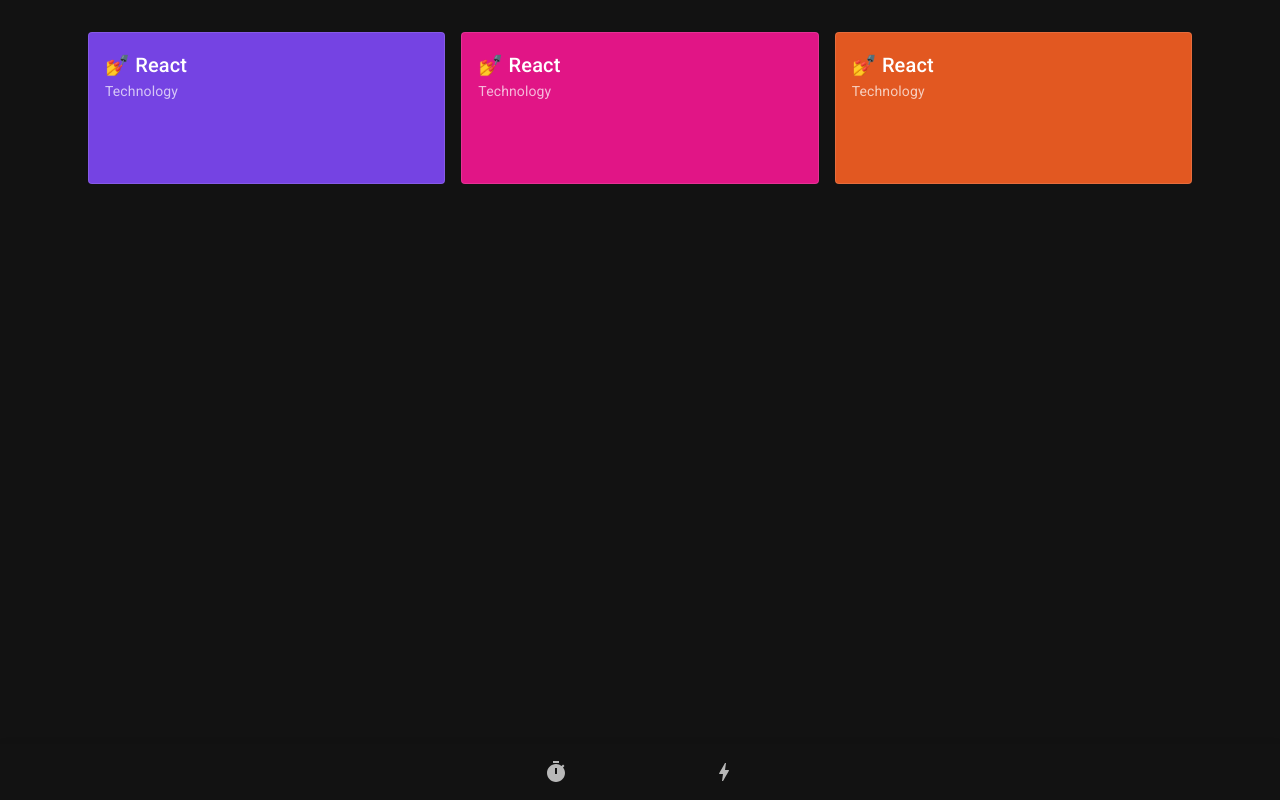
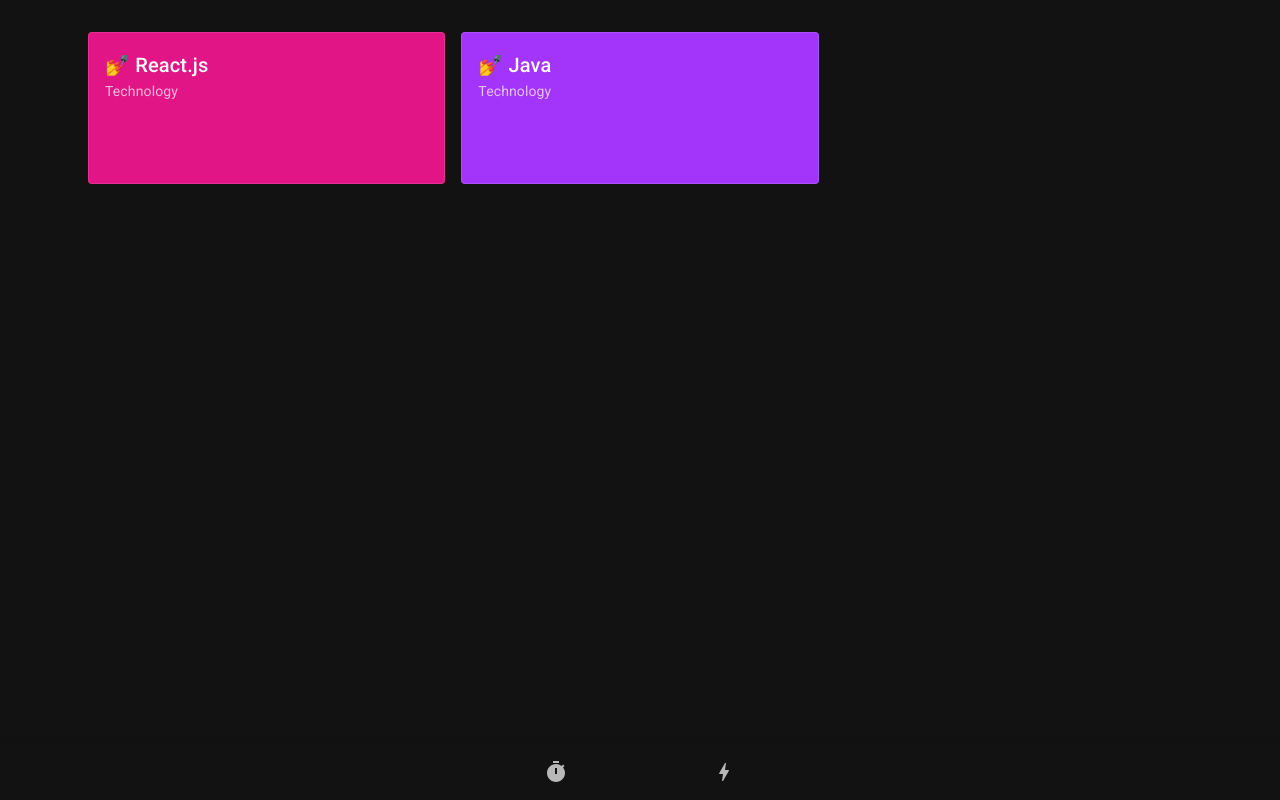
Before and after one commit to EduardoGiacomini/tomorrow-web, a React (Vite) app: page / in a window 1280 px wide. Built offline with nearby package versions, Linux system fonts and the light colour scheme.

Commit message:
feat: created flash card groups

```diff
--- /dev/null
+++ b/src/modules/flash-cards/components/flash-cards-group.tsx
@@ -0,0 +1,44 @@
+import React from "react";
+import { Card, CardActionArea, CardContent, Typography } from "@mui/material";
+import { FlashCardGroupModel } from "../models";
+
+interface Props {
+  group: FlashCardGroupModel;
+}
+
+export function FlashCardGroup(props: Props): React.ReactElement {
+  const { group } = props;
+
+  return (
+    <Card
+      variant="outlined"
+      sx={{
+        cursor: "pointer",
+        background: group.color,
+      }}
+    >
+      <CardActionArea
+        sx={{
+          display: "flex",
+          alignItems: "flex-start",
+          justifyContent: "flex-start",
+          minHeight: "150px",
+        }}
+      >
+        <CardContent>
+          <Typography variant="h6" component="h6">
+            {group.icon} {group.title}
+          </Typography>
+          <Typography
+            sx={{ fontSize: 14 }}
+            color="text.secondary"
+            component="p"
+            gutterBottom
+          >
+            {group.area}
+          </Typography>
+        </CardContent>
+      </CardActionArea>
+    </Card>
+  );
+}
--- /dev/null
+++ b/src/modules/flash-cards/components/index.ts
@@ -0,0 +1 @@
+export { FlashCardGroup } from "./flash-cards-group";
--- a/src/modules/flash-cards/data/fash-cards.json
+++ b/src/modules/flash-cards/data/fash-cards.json
@@ -1,18 +1,31 @@
 [
   {
+    "id": "react",
     "title": "React.js",
     "area": "Technology",
     "icon": "💅",
     "star": true,
+    "color": "#E11586",
     "cards": [
       {
+        "id": "what-do-we-need-to-avoid-when-using-reducers",
         "question": "What do we need to avoid when using reducers?",
         "answer": "Not pure action functions! Because actions are queued unti the next render and any side effect should be avoided! (requests, timers, operations that impact things outside the component)"
       },
       {
+        "id": "give-three-advantages-to-use-reducers-instead-states",
         "question": "Give three advantages to use reducers instead states?",
         "answer": "1. Testing: with reducers it is easy to write unit testing.\n2. Debbuging: we can use console.log for see why and when the action is running.\n 3. Readability: for complex states reducers can be simpler."
       }
     ]
+  },
+  {
+    "id": "java",
+    "title": "Java",
+    "area": "Technology",
+    "icon": "💅",
+    "star": false,
+    "color": "#A235F9",
+    "cards": []
   }
 ]
--- /dev/null
+++ b/src/modules/flash-cards/models/index.ts
@@ -0,0 +1 @@
+export type { FlashCardModel, FlashCardGroupModel } from "./flash-card";
--- a/src/modules/flash-cards/screens/flash-cards-screen.tsx
+++ b/src/modules/flash-cards/screens/flash-cards-screen.tsx
@@ -1,113 +1,19 @@
 import React from "react";
-import {
-  Card,
-  CardActionArea,
-  CardContent,
-  Grid,
-  Typography,
-} from "@mui/material";
+import { Grid } from "@mui/material";
 import { Container } from "../../../components";
+import { FlashCardGroupModel } from "../models";
+import { FlashCardGroup } from "../components";
+import flashCards from "../data/fash-cards.json";
 
 export function FlashCardsScreen(): React.ReactElement {
   return (
     <Container>
       <Grid container spacing={2}>
-        <Grid item xs={12} sm={6} md={4}>
-          <Card
-            variant="outlined"
-            sx={{
-              cursor: "pointer",
-              background: "#7543E3",
-            }}
-          >
-            <CardActionArea
-              sx={{
-                display: "flex",
-                alignItems: "flex-start",
-                justifyContent: "flex-start",
-                minHeight: "150px",
-              }}
-            >
-              <CardContent>
-                <Typography variant="h6" component="h6">
-                  💅 React
-                </Typography>
-                <Typography
-                  sx={{ fontSize: 14 }}
-                  color="text.secondary"
-                  component="p"
-                  gutterBottom
-                >
-                  Technology
-                </Typography>
-              </CardContent>
-            </CardActionArea>
-          </Card>
-        </Grid>
-        <Grid item xs={12} sm={6} md={4}>
-          <Card
-            variant="outlined"
-            sx={{
-              cursor: "pointer",
-              background: "#E11586",
-            }}
-          >
-            <CardActionArea
-              sx={{
-                display: "flex",
-                alignItems: "flex-start",
-                justifyContent: "flex-start",
-                minHeight: "150px",
-              }}
-            >
-              <CardContent>
-                <Typography variant="h6" component="h6">
-                  💅 React
-                </Typography>
-                <Typography
-                  sx={{ fontSize: 14 }}
-                  color="text.secondary"
-                  component="p"
-                  gutterBottom
-                >
-                  Technology
-                </Typography>
-              </CardContent>
-            </CardActionArea>
-          </Card>
-        </Grid>
-        <Grid item xs={12} sm={6} md={4}>
-          <Card
-            variant="outlined"
-            sx={{
-              cursor: "pointer",
-              background: "#E25821",
-            }}
-          >
-            <CardActionArea
-              sx={{
-                display: "flex",
-                alignItems: "flex-start",
-                justifyContent: "flex-start",
-                minHeight: "150px",
-              }}
-            >
-              <CardContent>
-                <Typography variant="h6" component="h6">
-                  💅 React
-                </Typography>
-                <Typography
-                  sx={{ fontSize: 14 }}
-                  color="text.secondary"
-                  component="p"
-                  gutterBottom
-                >
-                  Technology
-                </Typography>
-              </CardContent>
-            </CardActionArea>
-          </Card>
-        </Grid>
+        {flashCards.map((flashCard: FlashCardGroupModel) => (
+          <Grid key={flashCard.id} item xs={12} sm={6} md={4}>
+            <FlashCardGroup group={flashCard} />
+          </Grid>
+        ))}
       </Grid>
     </Container>
   );
```
Also changed, not shown: src/modules/flash-cards/models/flash-card.ts (added, +15 -0 lines).
